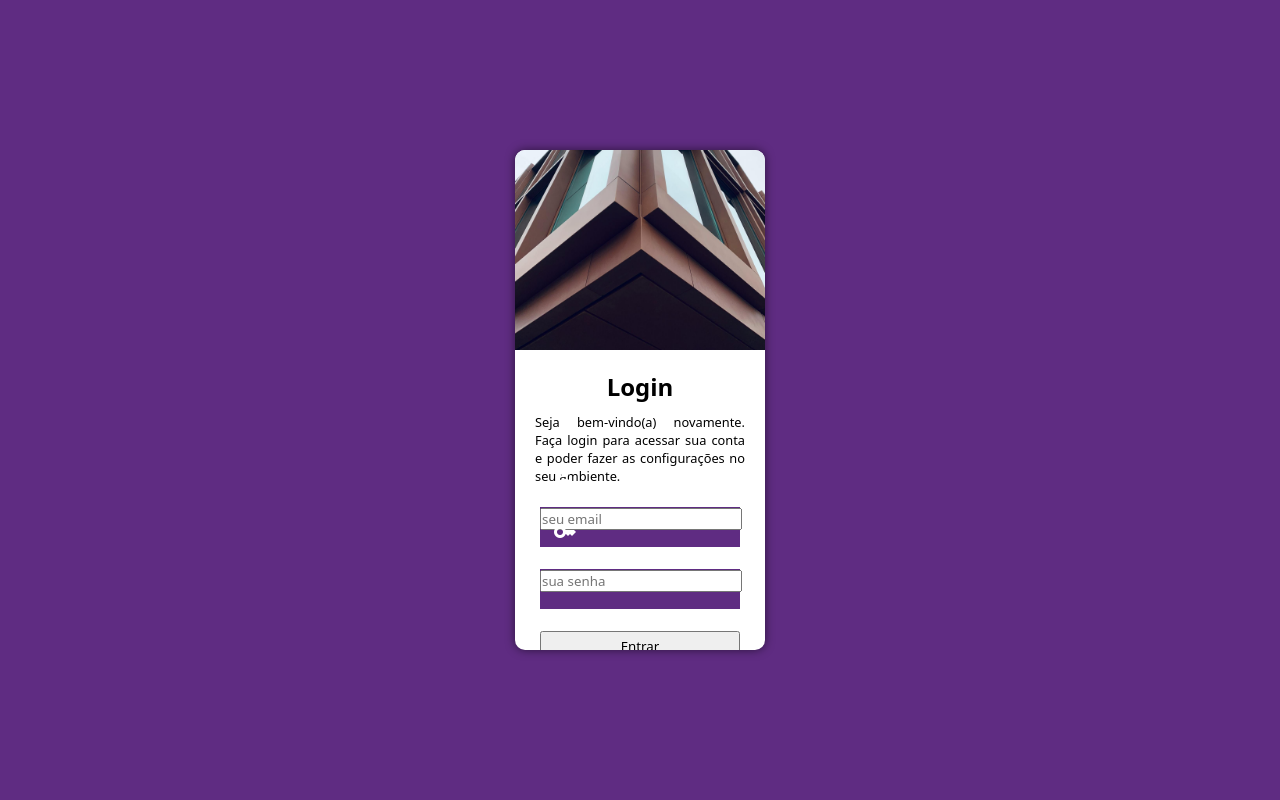
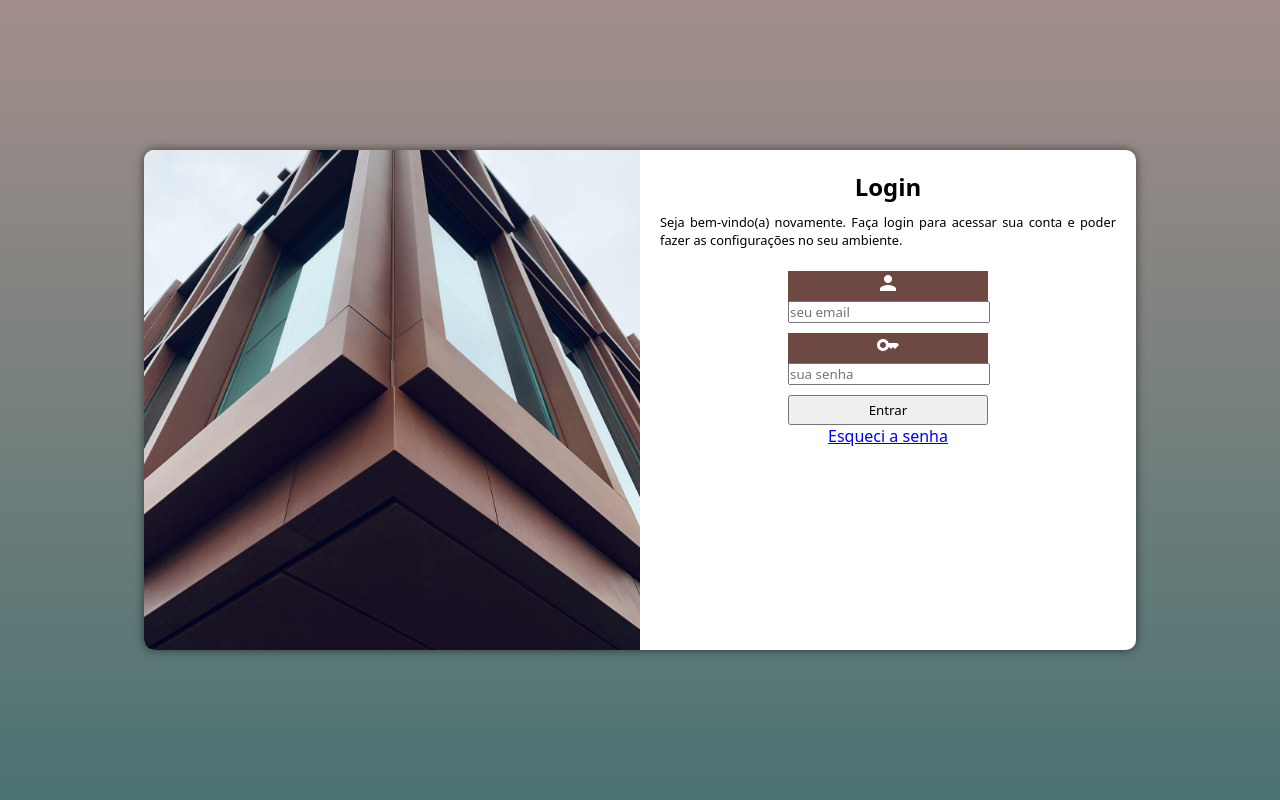
Before and after one commit to debizinha-santos/HTML-CSS, a PHP site: page / in a window 1280 px wide. Run offline with PHP 8.4, Linux system fonts and the light colour scheme.

Commit message:
arrumei arquivos
Apresentava alguns problemas no chrome

```diff
--- a/1102-redessociais/estilos/style.css
+++ b/1102-redessociais/estilos/style.css
@@ -72,6 +72,6 @@
     height: 50px;
     border-radius: 23%;
     position: relative;
-    top: 87.6px;
+    top: 86px;
     left: 130px;
 }
--- a/1502-mediaquery/index.html
+++ b/1502-mediaquery/index.html
@@ -25,7 +25,8 @@
     <main>
         <article>
             <h2>Testando media queries</h2>
-            <p>Lorem ipsum dolor sit amet consectetur adipisicing elit. Quas doloremque quia molestias eum ex eveniet harum sapiente cum nihil praesentium. Quibusdam necessitatibus delectus ab magni dignissimos libero earum eos fugit.
+            <p>Este exercício tem a finalidade de testar a funcionalidade de um menu "hamburguer" em diferentes dispositivos. Em telas médias/grandes o menu será expandido para melhor aproveitamento e em dispositivos móveis, será apresentado o menu hamburguer, onde as opções irão aparecer após ser clicado pelo usuário.
+            Lorem ipsum dolor sit amet consectetur adipisicing elit. Quas doloremque quia molestias eum ex eveniet harum sapiente cum nihil praesentium. Quibusdam necessitatibus delectus ab magni dignissimos libero earum eos fugit.
             Lorem ipsum dolor sit amet consectetur adipisicing elit. Illum earum amet nesciunt consequatur. Provident eos rerum dolore voluptatum ipsum, odio inventore modi nostrum asperiores ex aut? Exercitationem vel iste deserunt? Lorem ipsum dolor sit, amet consectetur adipisicing elit. Assumenda exercitationem iusto facilis atque accusamus ut autem et culpa aperiam maxime eveniet ab voluptatem veniam, enim, repellendus perspiciatis, dolor nisi error?</p>
             <p>Lorem ipsum dolor sit amet consectetur adipisicing elit. Quas doloremque quia molestias eum ex eveniet harum sapiente cum nihil praesentium. Quibusdam necessitatibus delectus ab magni dignissimos libero earum eos fugit.</p>
             <p>Lorem ipsum dolor sit amet consectetur adipisicing elit. Illum earum amet nesciunt consequatur. Provident eos rerum dolore voluptatum ipsum, odio inventore modi nostrum asperiores ex aut? Exercitationem vel iste deserunt?
--- /dev/null
+++ b/1602-login/estilos/mediaqueries.css
@@ -0,0 +1,47 @@
+@charset "UTF";
+
+@media screen and (min-width: 768px) and (max-width: 992px) {
+
+    body {
+        background-image: linear-gradient( to top, #4A7271, #a38e8a);
+    }
+
+    section {
+        width: 80vw;
+    }
+
+    #imagem {
+        float: left;
+        width: 30%;
+        height: 100%;
+
+    }
+
+    #formulario {
+        float: right;
+        width: 70%;
+    }
+}
+
+@media screen and (min-width: 992px) {
+
+    body {
+        background-image: linear-gradient( to top, #4A7271, #a38e8a);
+    }
+
+    section {
+        width: 992px;
+
+    }
+
+    #imagem {
+        float: left;
+        width: 50%;
+        height: 100%;
+    }
+
+    #formulario {
+        float: right;
+        width: 50%;
+    }
+}
--- a/1602-login/estilos/style.css
+++ b/1602-login/estilos/style.css
@@ -12,7 +12,7 @@
 }
 
 body, html {
-    background-color: #5f2c82;
+    background-color: #a38e8a;
     height: 100vh;
     width: 100vw;
 
@@ -38,6 +38,9 @@
     left: 50%;
 
     transform: translate(-50%, -50%);
+
+    transition: width 0.3s, height 0.3s;
+    transition-timing-function: ease;
 }
 
 #imagem {
@@ -69,7 +72,7 @@
 .dados {
     display: block;
     margin: auto;
-    background-color: #5f2c82;
+    background-color: #6E4943;
     width: 200px;
     height: 40px;
     text-align: center;
@@ -77,16 +80,10 @@
 }
 
 #person {
-    position: absolute;
-    top: 315px;
-    left: 38px;
     color: white;
 }
 
 #key {
-    position: absolute;
-    top: 370px;
-    left: 38px;
     color: white;
 }
 
```
Also changed, not shown: 1102-redessociais/estilos/stylehome.css (+4 -4 lines), tabelas-formularios/formulario003.html (+44 -17 lines).
